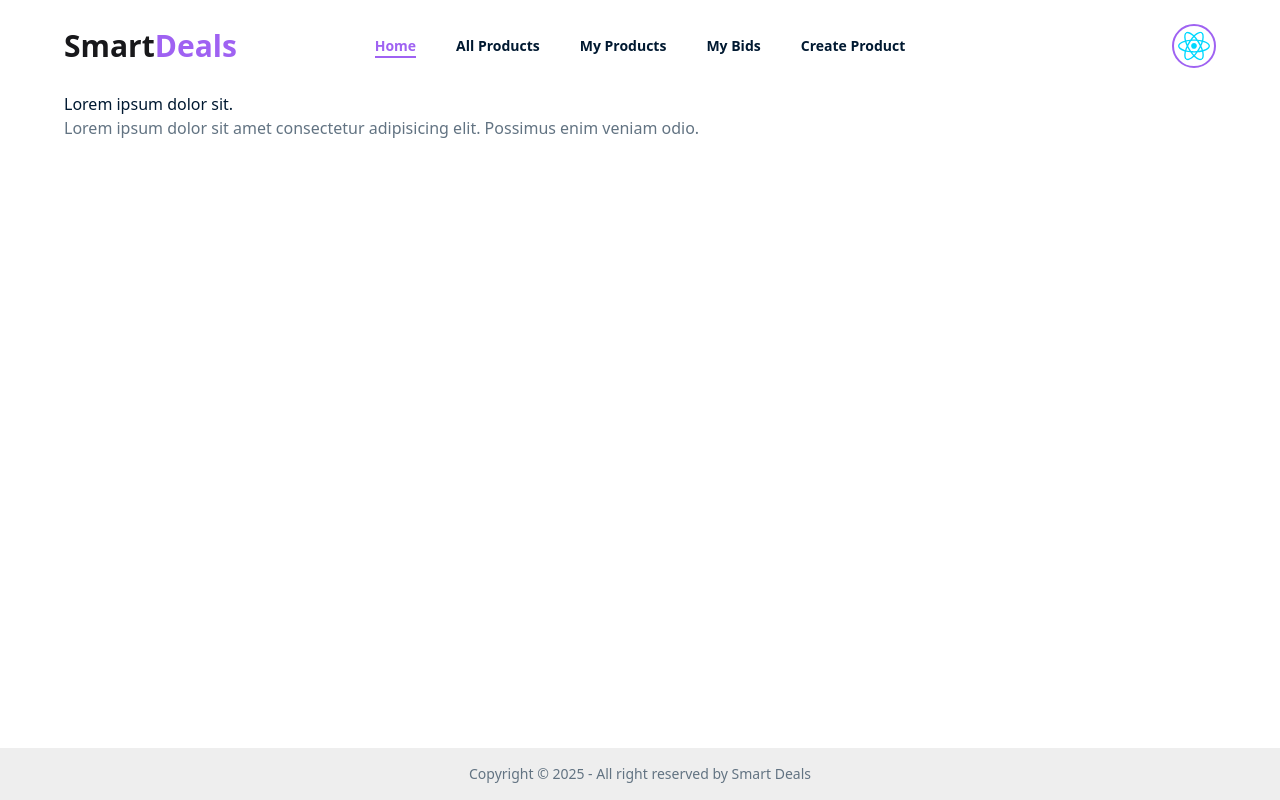
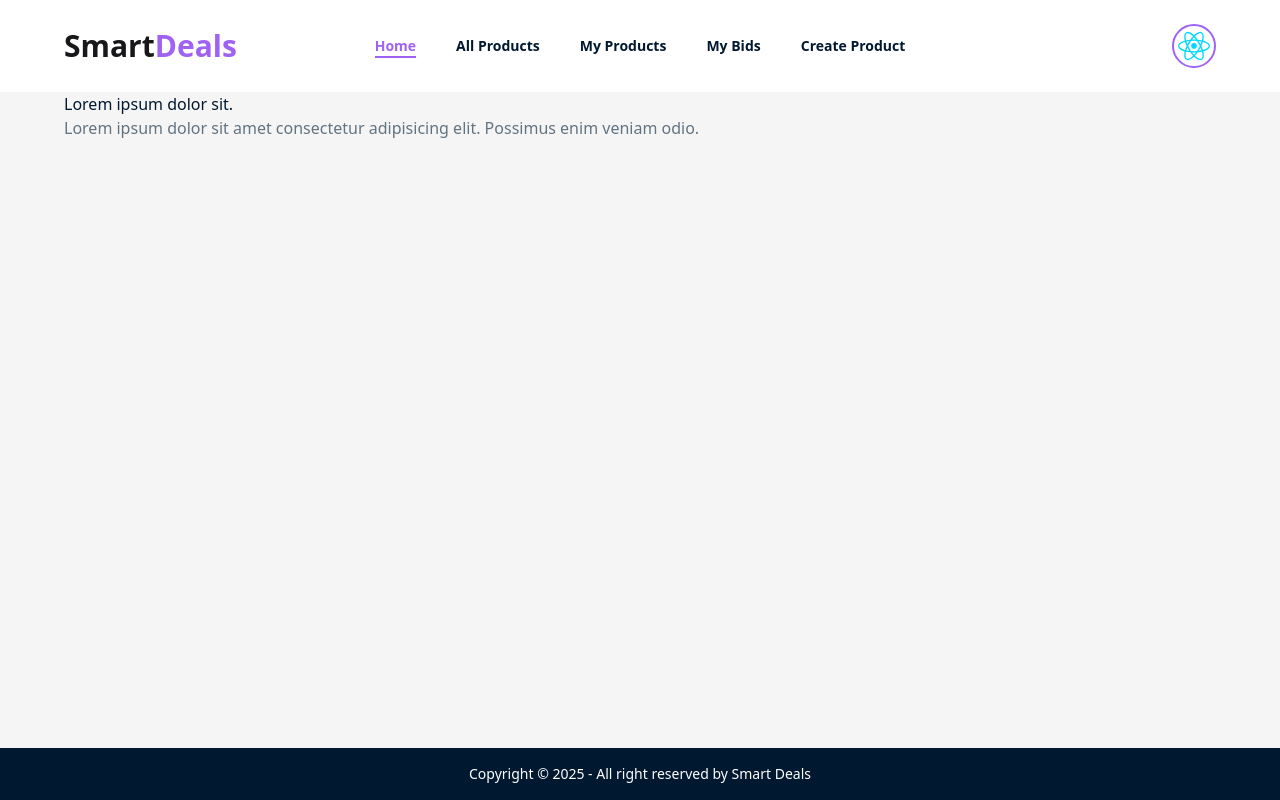
Before and after one commit to Abdurrobr34l/smart-deals, a React (Vite) app: page / in a window 1280 px wide. Built offline with nearby package versions, Linux system fonts and the light colour scheme.

Commit message:
Website light mode whole theme setup completed

```diff
--- a/src/Components/Footer/Footer.jsx
+++ b/src/Components/Footer/Footer.jsx
@@ -3,10 +3,10 @@ import Container from "../Container/Container";
 
 const Footer = () => {
   return (
-    <footer className="footer sm:footer-horizontal footer-center bg-base-300 text-base-content p-4">
+    <footer className="footer sm:footer-horizontal footer-center bg-primary p-4">
       <Container>
         <aside>
-          <p>
+          <p className="text-white!">
             Copyright © {new Date().getFullYear()} - All right reserved by Smart
             Deals
           </p>
--- a/src/Components/Header/Header.jsx
+++ b/src/Components/Header/Header.jsx
@@ -32,7 +32,7 @@ const Header = () => {
   ];
 
   return (
-    <header>
+    <header className="bg-white">
       <Container className="navbar py-6 px-0">
         {/* Dropdown Menu & Logo */}
         <div className="navbar-start">
@@ -60,7 +60,7 @@ const Header = () => {
             </div>
             <ul
               tabIndex="-1"
-              className="menu menu-sm dropdown-content gap-5 bg-base-100 rounded-box z-1 mt-3 w-52 p-2 shadow"
+              className="menu menu-sm dropdown-content gap-5 bg-white rounded-box z-1 mt-3 w-52 p-2 shadow"
             >
               {navigation.map((item) => (
                 <li key={item.id}>
--- a/src/Layouts/RootLayout.jsx
+++ b/src/Layouts/RootLayout.jsx
@@ -8,7 +8,7 @@ const RootLayout = () => {
     <>
       <Header></Header>
 
-      <div className="min-h-[calc(100vh-(92px+52px))]"> {/*//* 140px = header(92px) + footer(52px) */}
+      <div className="min-h-[calc(100vh-(92px+52px))] bg-base-100"> {/*//* 140px = header(92px) + footer(52px) */}
         <Outlet></Outlet>
       </div>
 
--- a/src/index.css
+++ b/src/index.css
@@ -12,9 +12,10 @@
   default: true;
   --color-primary: #001931;
   --color-secondary: #627382;
-  --color-accent: #9F62F2
-  /* --bg-base-content: #030712; */
+  --color-accent: #9F62F2;
+  --color-base-100: #f5f5f5;
 }
+
 
 .active {
   @apply text-accent border-b-2 rounded-none;
```
